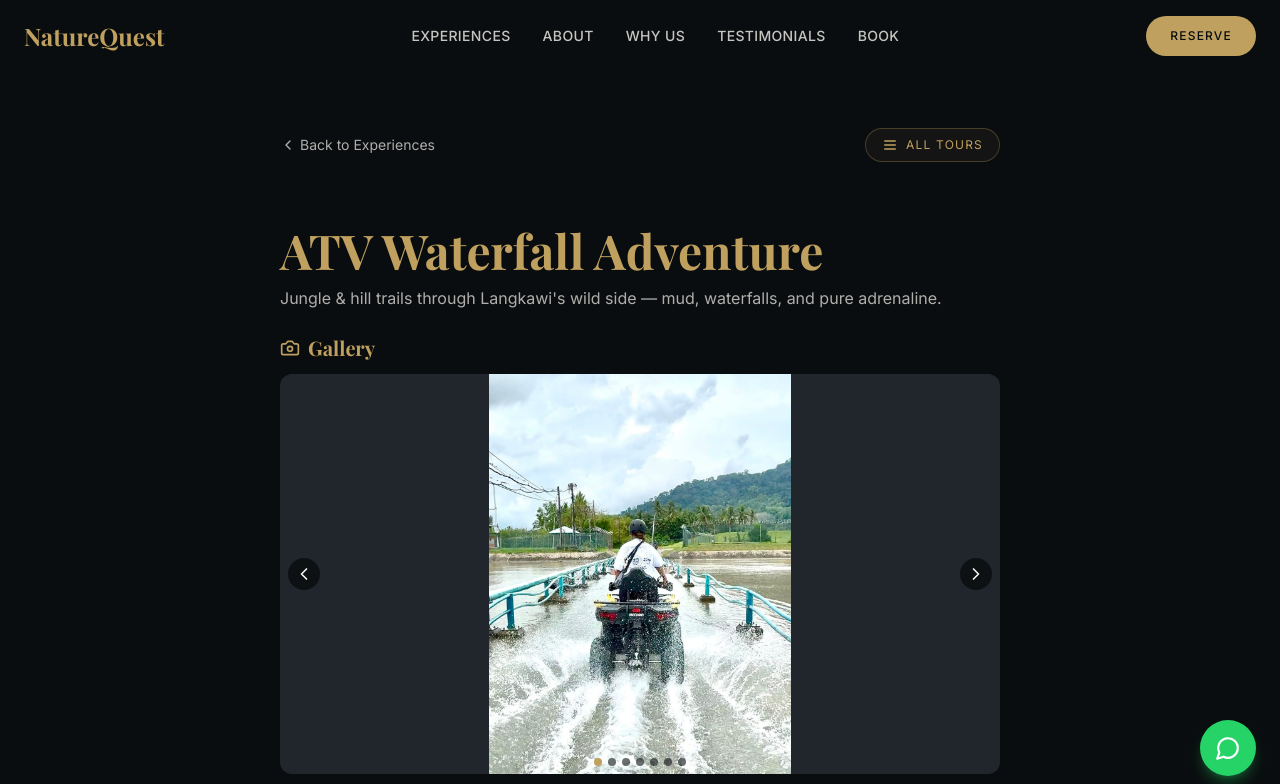
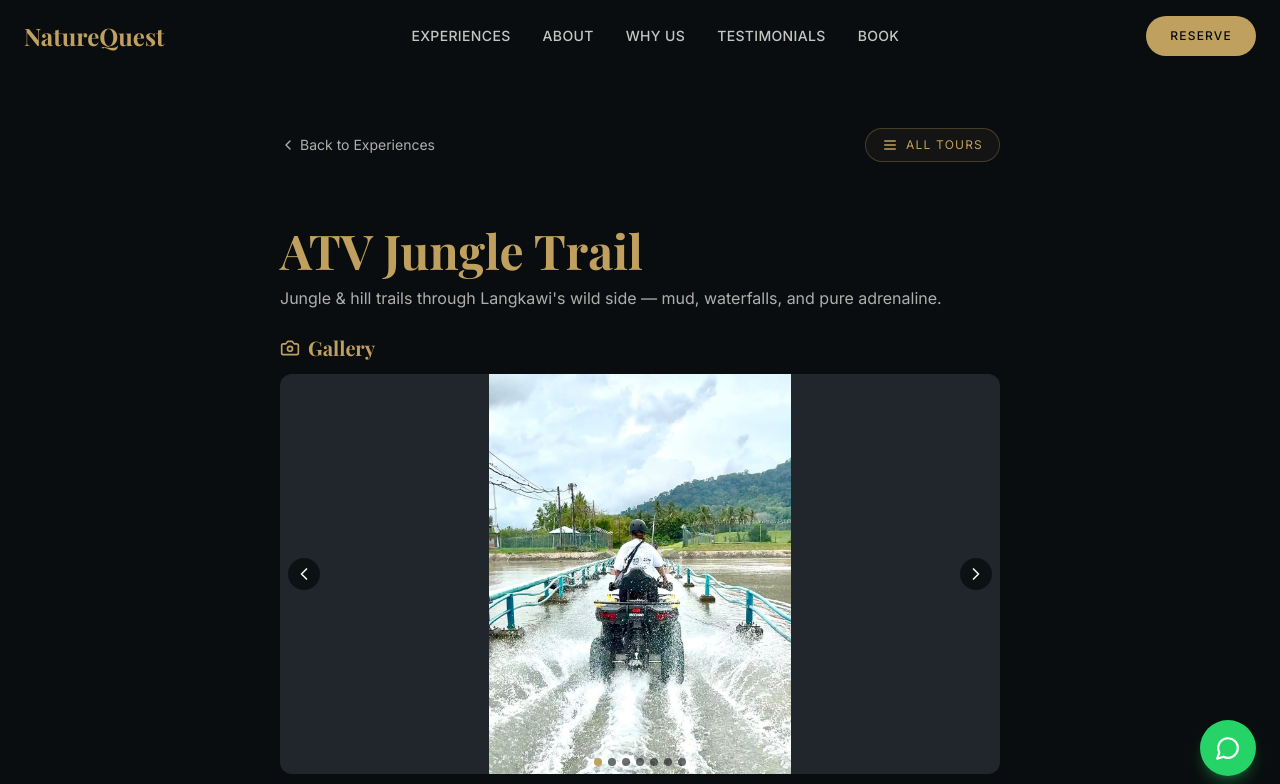
Before and after one commit to NatureQuest/NQL, a React (Vite) app: page /tours/atv in a window 1280 px wide. Shown: the top 784 px of the page. Built offline with nearby package versions, Linux system fonts and the light colour scheme; a web font is replaced by a local one.

Commit message:
Rename ATV tour page to ATV Jungle Trail for consistency

```diff
--- a/src/components/ATVDetails.tsx
+++ b/src/components/ATVDetails.tsx
@@ -28,7 +28,7 @@ const ATVDetails = () => {
   return (
     <article className="container mx-auto px-6 py-8 md:py-12 max-w-3xl">
       <header className="mb-6">
-        <h1 className="font-serif text-4xl md:text-5xl font-bold text-primary">ATV Waterfall Adventure</h1>
+        <h1 className="font-serif text-4xl md:text-5xl font-bold text-primary">ATV Jungle Trail</h1>
         <p className="text-foreground/70 text-base mt-3">
           Jungle &amp; hill trails through Langkawi's wild side — mud, waterfalls, and pure adrenaline.
         </p>
--- a/src/pages/TourPages.tsx
+++ b/src/pages/TourPages.tsx
@@ -33,7 +33,7 @@ export const IslandHoppingPage = () => (
 );
 
 export const ATVPage = () => (
-  <TourPageShell title="ATV Waterfall Adventure" description="ATV jungle & hill trails to Mat Kasa Waterfall in Langkawi — join-in or private tours.">
+  <TourPageShell title="ATV Jungle Trail" description="ATV jungle & hill trails to Mat Kasa Waterfall in Langkawi — join-in or private tours.">
     <ATVDetails />
   </TourPageShell>
 );
```
